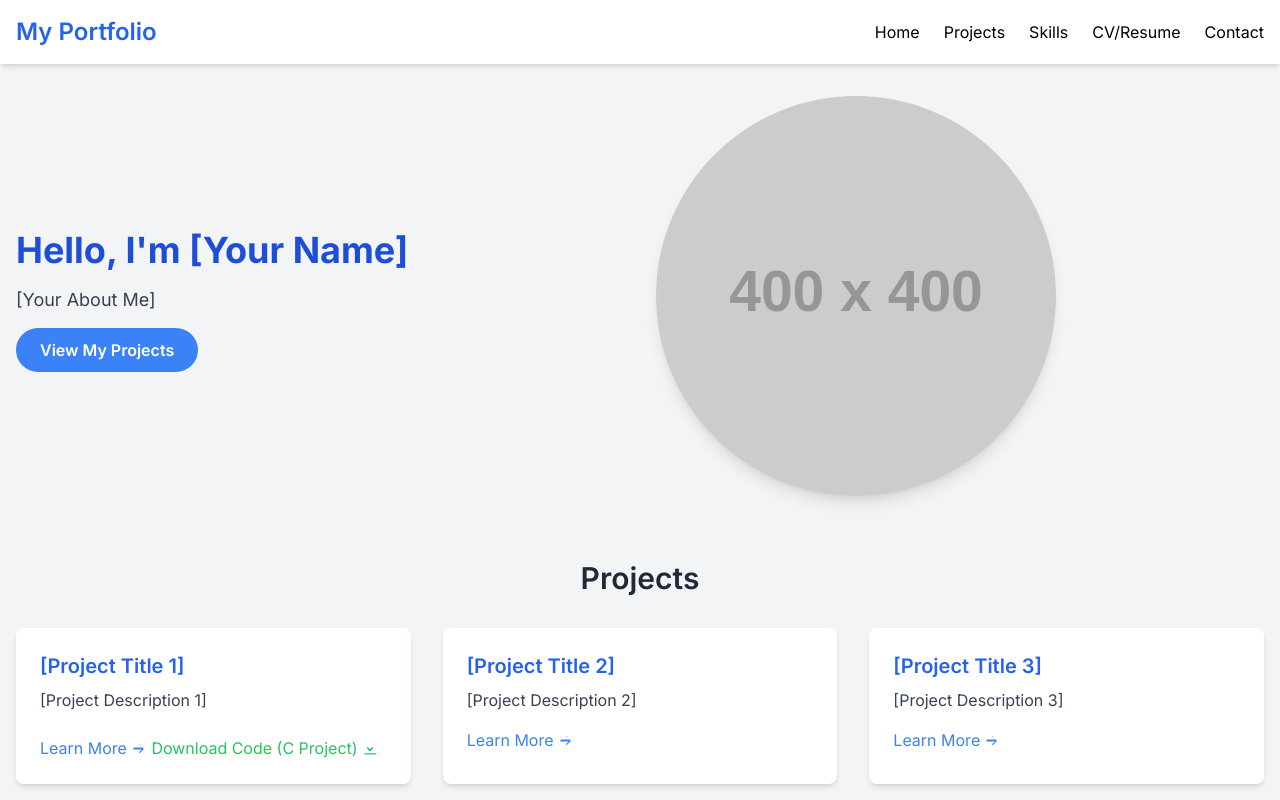
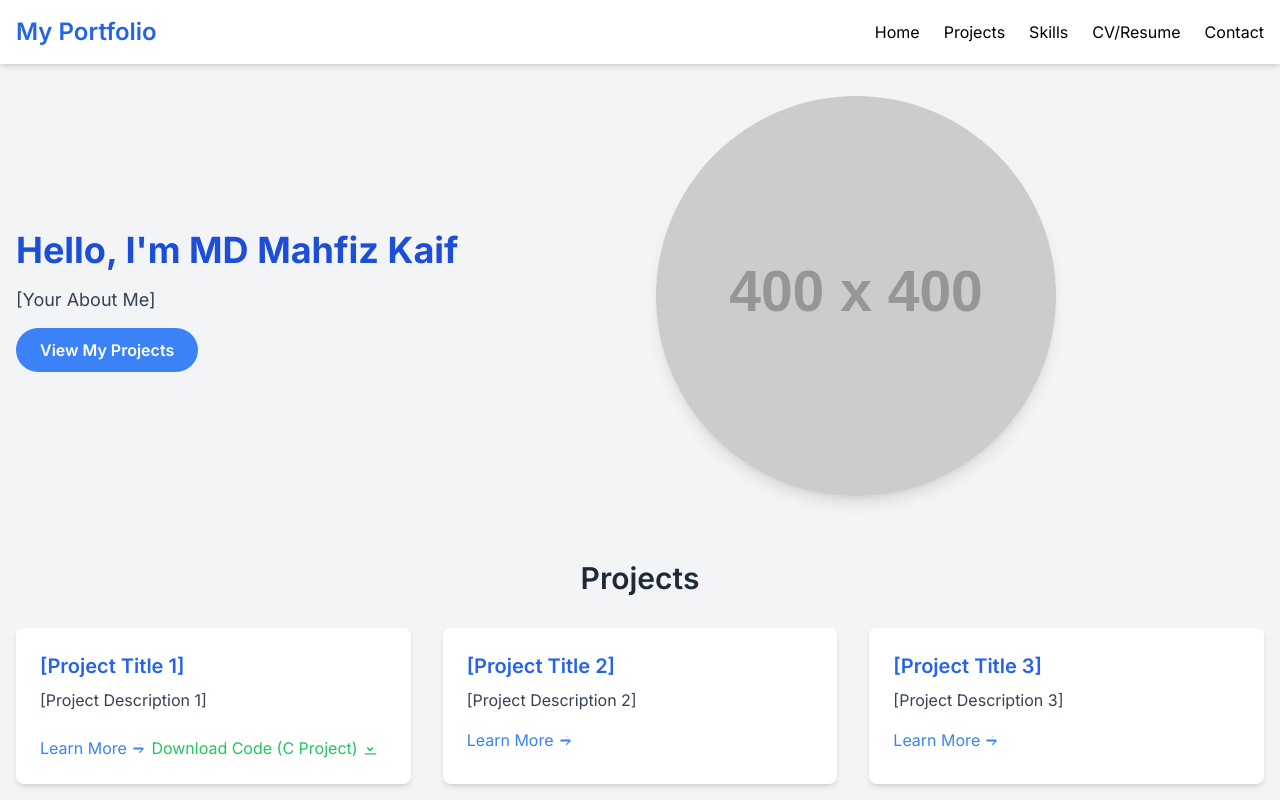
Before and after one commit to Mahfiz720/My-Portfolio-, a plain HTML site: page index.html in a window 1280 px wide. Shown: the top 800 px of the page. Drawn offline with nearby package versions, Linux system fonts and the light colour scheme; placeholder pictures from the web are drawn by us.

Commit message:
Update index.html

```diff
--- a/index.html
+++ b/index.html
@@ -48,7 +48,7 @@
         <section id="home" class="mb-16">
             <div class="flex flex-col md:flex-row items-center gap-8">
                 <div class="md:w-1/2">
-                    <h1 class="text-4xl font-bold text-blue-700 mb-4">Hello, I'm [Your Name]</h1>
+                    <h1 class="text-4xl font-bold text-blue-700 mb-4">Hello, I'm MD Mahfiz Kaif</h1>
                     <p class="text-lg text-gray-700 mb-6">[Your About Me]</p>
                     <a href="#projects" class="bg-blue-500 hover:bg-blue-700 text-white font-semibold py-3 px-6 rounded-full transition duration-300">View My Projects</a>
                 </div>
```
